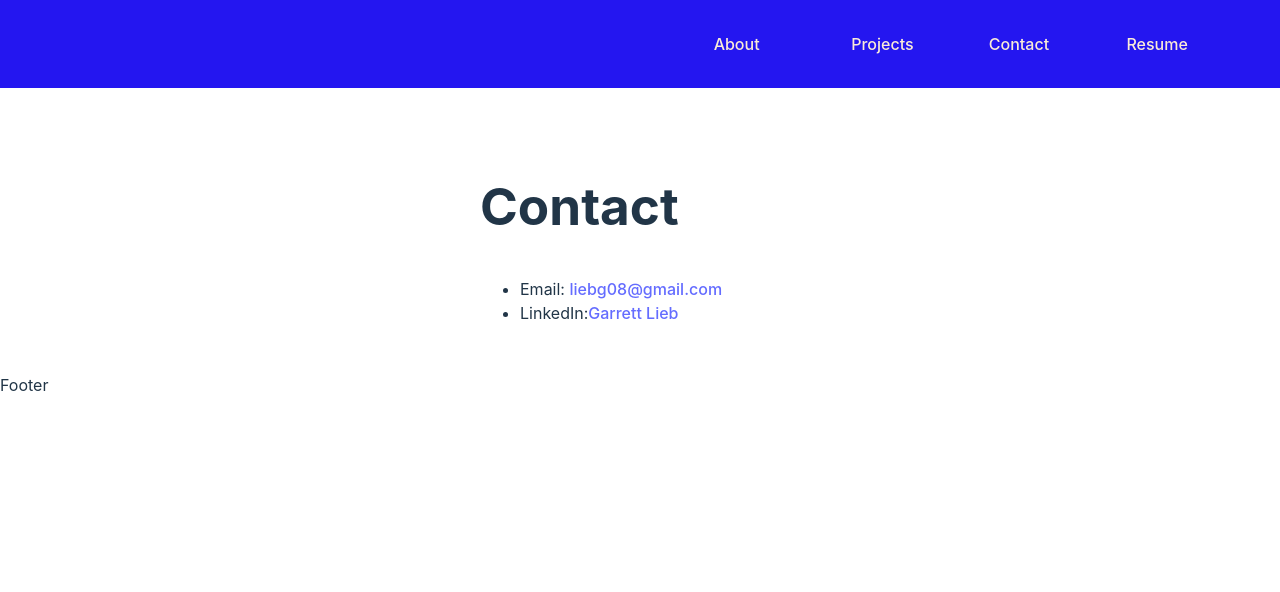
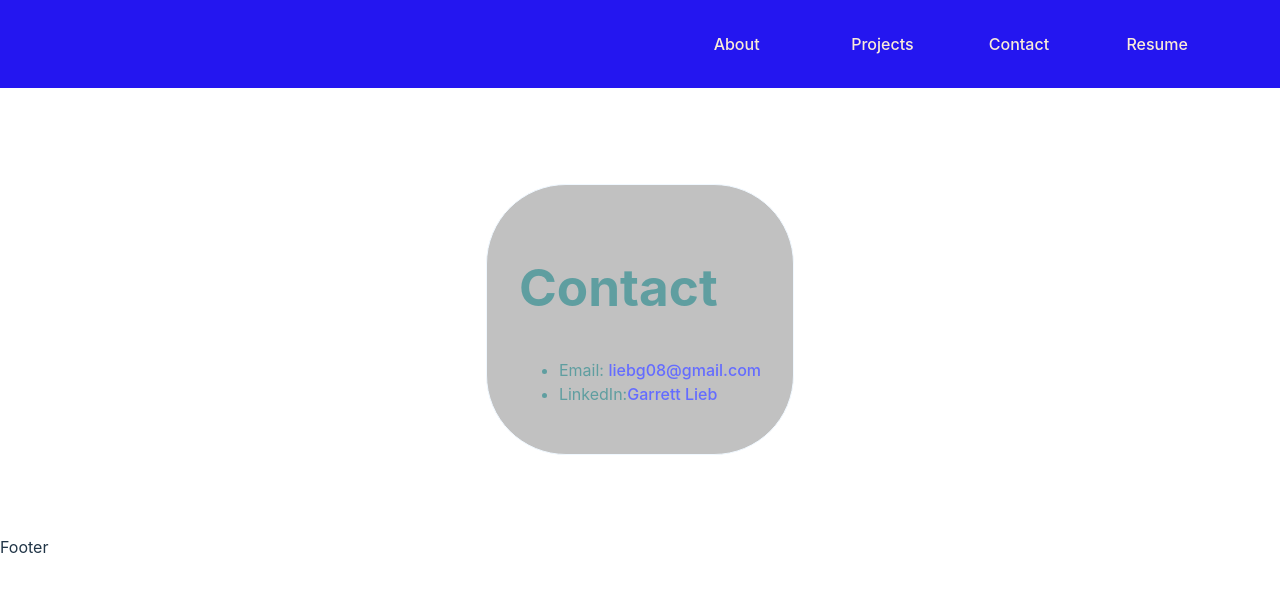
Before and after one commit to garrett-lieb/newProfile, a React (Vite) app: page /contact in a window 1280 px wide. Shown: the top 592 px of the page. Built offline with nearby package versions, Linux system fonts and the light colour scheme.

Commit message:
added format to contact resume and projects

```diff
--- a/src/components/Contact/contact.css
+++ b/src/components/Contact/contact.css
@@ -13,6 +13,10 @@
 
 .contactContent {
     padding: 2rem;
-    max-width: 40rem;
-    min-width: 20rem;
+    margin: 5rem;
+    background-color: rgb(193, 193, 193);
+    border: 1px solid cadetblue;
+    color: cadetblue;
+    border-radius: 5rem;
+    border-color: aliceblue
 }
--- a/src/components/Projects/projects.css
+++ b/src/components/Projects/projects.css
@@ -7,7 +7,7 @@
 .projectsContent {
     padding: 2rem;
     margin: 5rem;
-    background-color: rgb(193, 193, 193);
+    background-color: rgb(22, 222, 240);
     border: 1px solid cadetblue;
     color: cadetblue;
     border-radius: 5rem;
```
